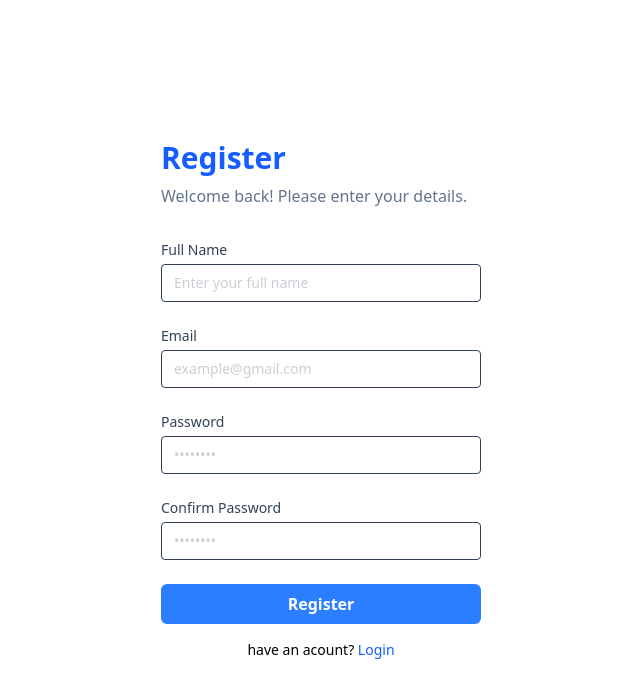
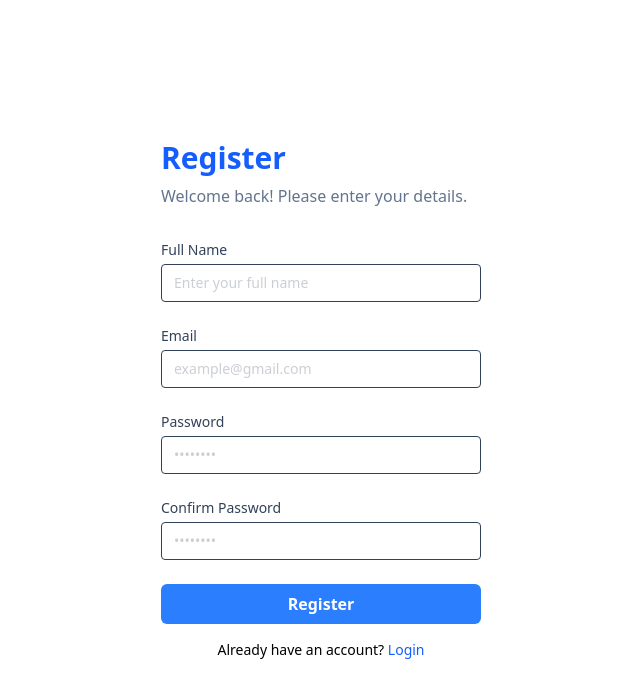
Before and after one commit to siswantoismail/second-practice-react, a React (Vite) app: page /register in a window 1280 px wide. Shown: the top 698 px of the page, without its empty margins (319-959 px from the left). Built offline with nearby package versions, Linux system fonts and the light colour scheme.

Commit message:
menggunakan conditional rendering pada authlayouts

```diff
--- a/src/components/Layouts/AuthLayouts.jsx
+++ b/src/components/Layouts/AuthLayouts.jsx
@@ -1,4 +1,6 @@
-export default function AuthLayout({ children, title }) {
+import { Link } from "react-router-dom";
+
+export default function AuthLayout({ children, title, type }) {
   return (
     <div className="flex justify-center min-h-screen items-center">
       <div className="w-full max-w-xs">
@@ -7,6 +9,27 @@ export default function AuthLayout({ children, title }) {
           Welcome back! Please enter your details.
         </p>
         {children}
+        <p className="mt-4 text-sm text-center">
+          {type === "login"
+            ? "Don't have an account?"
+            : "Already have an account? "}
+          {type === "login" && (
+            <Link
+              to="/register"
+              className="text-blue-600 font-medium hover:underline"
+            >
+              Register
+            </Link>
+          )}
+          {type === "register" && (
+            <Link
+              to="/login"
+              className="text-blue-600 font-medium hover:underline"
+            >
+              Login
+            </Link>
+          )}
+        </p>
       </div>
     </div>
   );
--- a/src/pages/login.jsx
+++ b/src/pages/login.jsx
@@ -4,17 +4,8 @@ import { Link } from "react-router-dom";
 
 export default function LoginPage() {
   return (
-    <AuthLayout title="Login">
+    <AuthLayout title="Login" type="login">
       <FormLogin />
-      <p className="mt-4 text-sm text-center">
-        Don't have an acount?{" "}
-        <Link
-          to="/register"
-          className="text-blue-600 font-medium hover:underline"
-        >
-          Register
-        </Link>
-      </p>
     </AuthLayout>
   );
 }
--- a/src/pages/register.jsx
+++ b/src/pages/register.jsx
@@ -5,14 +5,8 @@ import { Link } from "react-router-dom";
 
 export default function RegisterPage() {
   return (
-    <AuthLayout title="Register">
+    <AuthLayout title="Register" type="register">
       <FormRegister />
-      <p className="mt-4 text-sm text-center">
-        have an acount?{" "}
-        <Link to="/login" className="text-blue-600 font-medium hover:underline">
-          Login
-        </Link>
-      </p>
     </AuthLayout>
   );
 }
```
